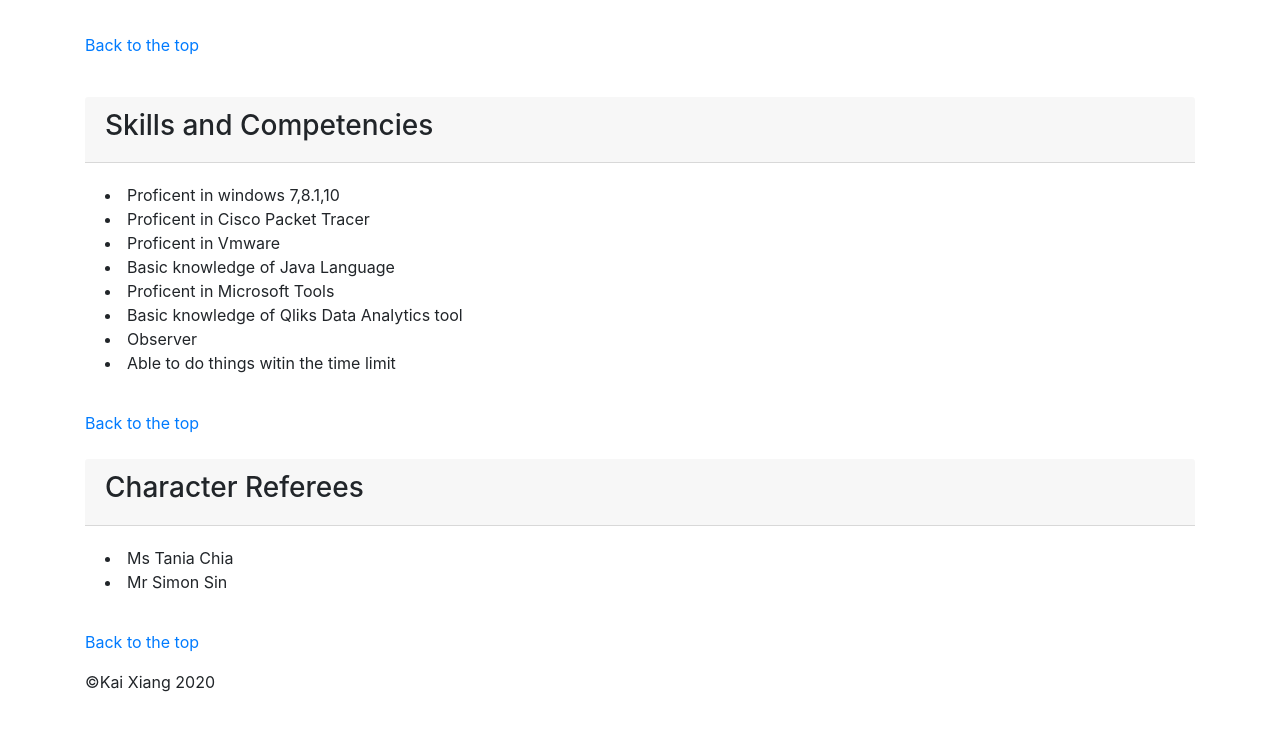
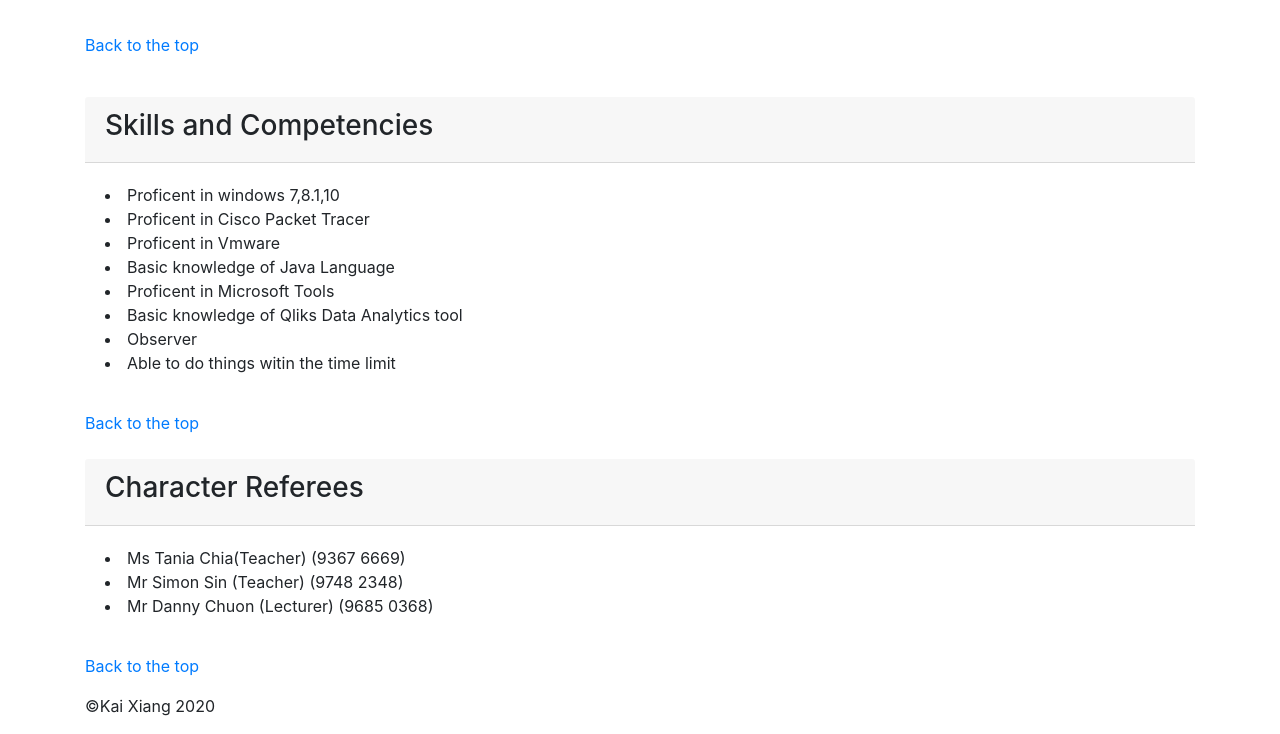
Before and after one commit to LeongKaiXiang/Kai-Xiang, a plain HTML site: page index.html in a window 1280 px wide. Shown: the part 3828-4562 px from the top of the page. Before the commit the page ends 4538 px from the top, so only its background shows below. Drawn offline with nearby package versions, Linux system fonts and the light colour scheme.

Commit message:
Update index.html

```diff
--- a/index.html
+++ b/index.html
@@ -387,8 +387,9 @@
 
 
                 <tr>
-                    <li>Ms Tania Chia</li>
-                    <li>Mr Simon Sin</li>
+                    <li>Ms Tania Chia(Teacher) (9367 6669)</li>
+                    <li>Mr Simon Sin (Teacher) (9748 2348)</li>
+                    <li>Mr Danny Chuon (Lecturer) (9685 0368)</li>
 
                 </tr>
 
```
